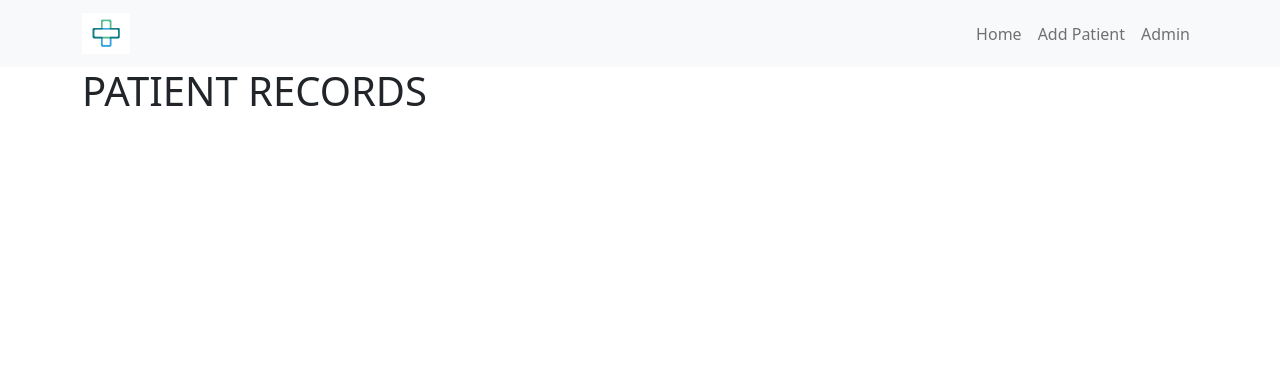
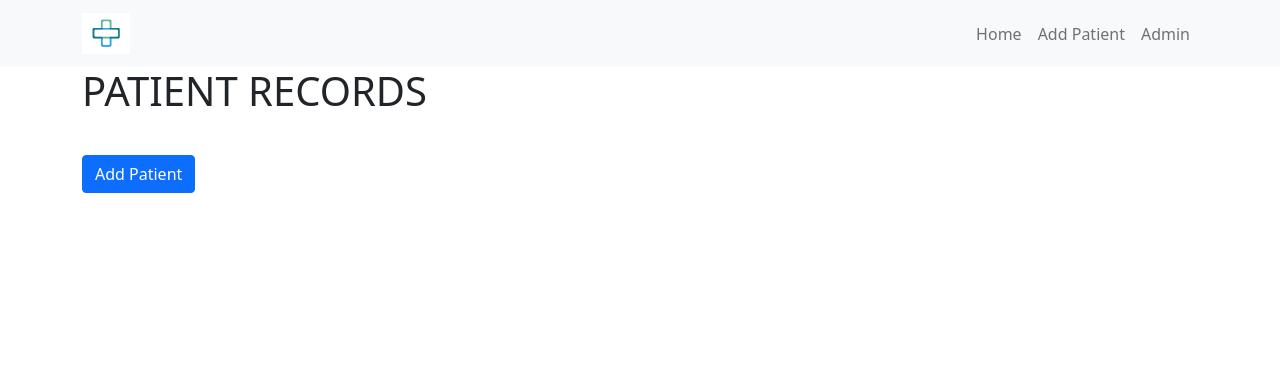
Before and after one commit to WSUCEG-7140/TeamH, a Django app: page / in a window 1280 px wide. Shown: the top 367 px of the page. Run offline with Django 4.2, Linux system fonts and the light colour scheme.

Commit message:
created add patient button

```diff
--- a/PatientInfoapp/Templates/PatientInfoapp/home.html
+++ b/PatientInfoapp/Templates/PatientInfoapp/home.html
@@ -40,5 +40,10 @@
                 <h1 class="head" style="margin-bottom: 1em">PATIENT RECORDS</h1>
             </div>
         </div>
+        <div class="row">
+            <div class="col-12 col-md-6 mb-2">
+                <a class="button-link btn btn-primary" href="{% url 'add_patient' %}">Add Patient</a>
+            </div>
         </div>
+    </div>
 </body>
```
